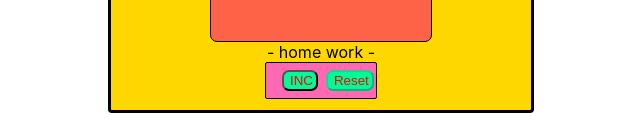
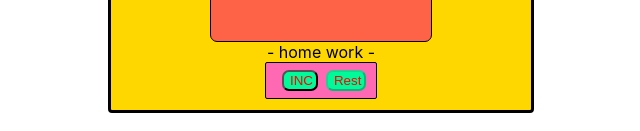
Before and after one commit to ItEmigrant/Counter, a React (Create React App) app: page / in a window 1280 px wide. Shown: the part 213-344 px from the top of the page, without its empty margins (319-959 px from the left). Built offline with nearby package versions, Linux system fonts and the light colour scheme.

Commit message:
CounterUniversalButton

```diff
--- a/src/App.tsx
+++ b/src/App.tsx
@@ -3,7 +3,6 @@ import React, {useState} from 'react';
 import './App.css';
 import {Counter} from "./Components/Counter/Counter";
 import {SettingsCounter} from "./Components/Counter/settingsCounter";
-import {UniversalInput} from "./Components/Counter/UniversalInput";
 
 function App() {
     const maxValue = 5
@@ -18,7 +17,7 @@ function App() {
                      count={count} setCount={setCount}/>
             <br/>
             <SettingsCounter/>
-            <UniversalInput/>
+
         </div>
     );
 }
--- a/src/Components/Counter/Counter.tsx
+++ b/src/Components/Counter/Counter.tsx
@@ -1,5 +1,6 @@
 import React from 'react';
 import s from './Counter.module.css'
+import {Button} from "./UniversalButton";
 
 type CounterPropsType = {
     count: number
@@ -34,16 +35,21 @@ export const Counter = (props: CounterPropsType) => {
             - home work -
             <div className={s.button}>
                 <div>
-                    <button
+                    <Button name={"INC"} callBack={onClickIncHandler}
+                            disabled={props.count === props.maxValue}/>
+
+                </div>
+                {/*<button
                         onClick={onClickIncHandler}
                         disabled={props.count === props.maxValue}>
                         INC
-                    </button>
-                </div>
+                    </button>*/}
+
                 <div>
-                    <button onClick={onClickResetHandler}
+                    <Button name={'Rest'} callBack={onClickResetHandler} disabled={props.count === props.minValue}/>
+                    {/*<button onClick={onClickResetHandler}
                             disabled={props.count === props.minValue}>Reset
-                    </button>
+                    </button>*/}
                 </div>
             </div>
 
--- /dev/null
+++ b/src/Components/Counter/UniversalButton.tsx
@@ -0,0 +1,19 @@
+import React from 'react';
+
+type ButtonType = {
+    name: string,
+    callBack: () => void
+    disabled: boolean
+}
+
+export const Button = (props: ButtonType) => {
+
+    const {name, callBack, disabled} = props
+    const onClickHan = () => {
+        callBack()
+    }
+
+    return (
+        <button onClick={onClickHan} disabled={disabled}>{name}</button>
+    )
+}
--- a/src/Components/Counter/UniversalInput.tsx
+++ /dev/null
@@ -1,9 +0,0 @@
-import React from 'react';
-
-export const UniversalInput = () => {
-    return (
-        <div>
-
-            </div>
-    );
-};
--- a/src/Components/Counter/settingsCounter.tsx
+++ b/src/Components/Counter/settingsCounter.tsx
@@ -1,5 +1,6 @@
 import React from 'react';
 import s from "./SettingsCounter.module.css";
+import {Button} from "./UniversalButton";
 
 export const SettingsCounter = () => {
 
@@ -14,12 +15,9 @@ export const SettingsCounter = () => {
             - settings for counter-
             <div className={s.button}>
                 <div>
-                    <button
-                        onClick={() => {
-                        }}
-                    >
-                        SETTINGS
-                    </button>
+                    <Button name={'SETTINGS'} callBack={() => {
+                    }} disabled={false}/>
+
                 </div>
 
             </div>
```
